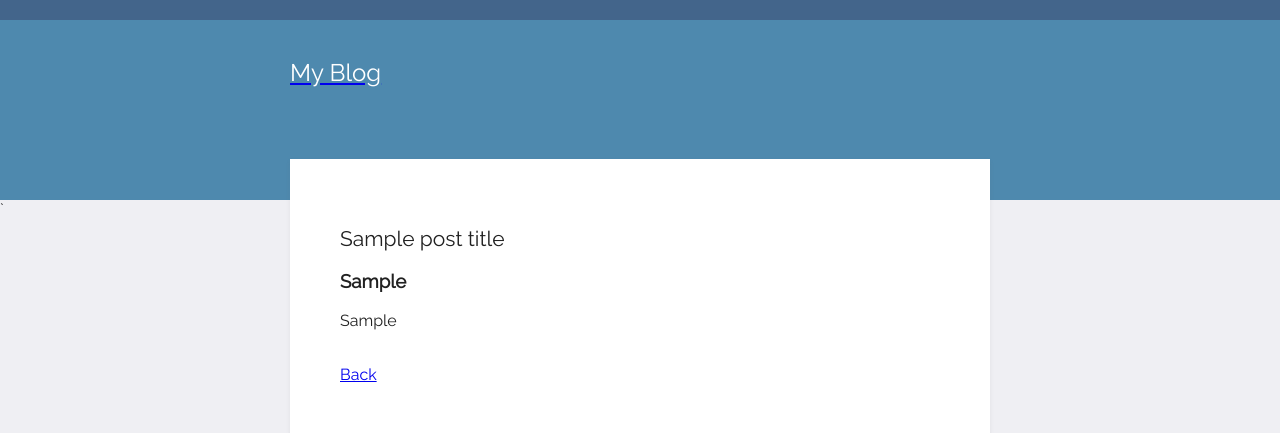
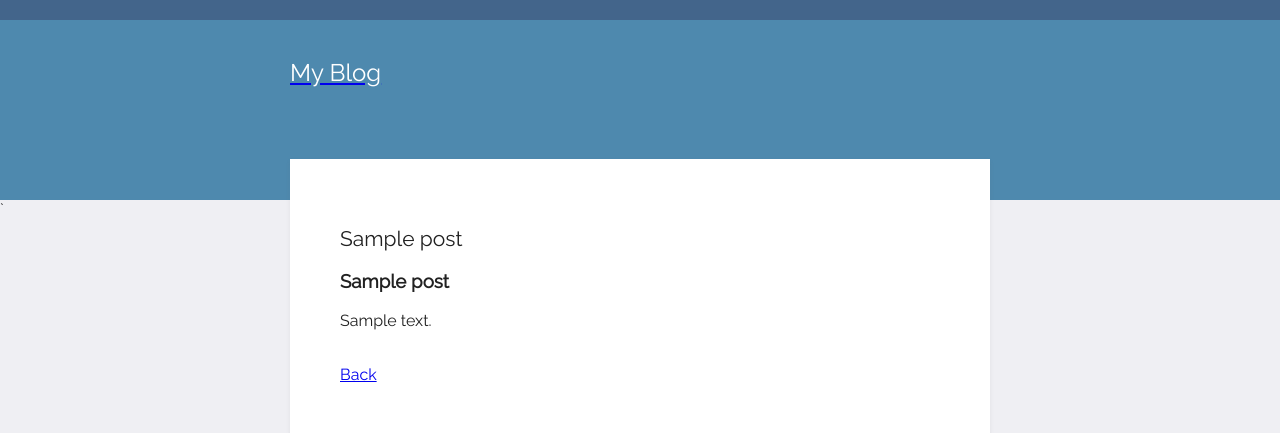
Before and after one commit to sajg1/capstone_project_blog, a Flask app: template templates/post.html in a window 1280 px wide. Shown: the top 433 px of the page. Run offline with Flask 2, Linux system fonts and the light colour scheme; the template is opened without the code that fills it: most values are stand-ins (such as "Sample title", 1, 10 or a date in 2020).

Commit message:
refactored main, index and post to use the Post class. This tidied up the blog route.

```diff
--- a/main.py
+++ b/main.py
@@ -1,18 +1,29 @@
 from flask import Flask, render_template
 import requests
-
+from post import Post
 
 app = Flask(__name__)
 
+response = requests.get('https://api.npoint.io/89579a9c020f1d21c96e')
+posts = response.json()
+blog_posts = []
+for post in posts:
+    new_post = Post(post['id'], post['title'], post['subtitle'], post['body'])
+    blog_posts.append(new_post)
+
 @app.route('/')
 def home():
-    response = requests.get('https://api.npoint.io/89579a9c020f1d21c96e')
-    blog_posts = response.json()
+    print(type(blog_posts[0]))
     return render_template("index.html", posts=blog_posts)
 
-@app.route("/blog/<id>/<title>/<subtitle>/<body>")
-def get_blog(id, title, subtitle, body):
-    return render_template("post.html", post_title=title, post_sub=subtitle, post_bod=body)
+@app.route("/blog/<int:id>")
+def get_blog(id):
+    requested_post = None
+    for post in blog_posts:
+        if post.get_id() == id:
+            requested_post = post
+    return render_template('post.html', post=requested_post)
+
 
 
 if __name__ == "__main__":
--- a/post.py
+++ b/post.py
@@ -5,6 +5,8 @@ class Post():
         self.subtitle = subtitle
         self.body = body
 
+    def get_id(self):
+        return self.id
     def get_title(self):
         return self.title
 
--- a/templates/post.html
+++ b/templates/post.html
@@ -13,9 +13,9 @@
         </div>
        `<div class="content">
             <div class="card">
-                <h2>{{ post_title }}</h2>
-                <h3>{{ post_sub }}</h3>
-                <p>{{ post_bod }}</p>
+                <h2>{{ post.get_title() }}</h2>
+                <h3>{{ post.get_subtitle() }}</h3>
+                <p>{{ post.get_body() }}</p>
                 <br>
                 <a href="{{ url_for('home') }}">Back</a>
             </div>
```
Also changed, not shown: templates/index.html (+3 -4 lines).
